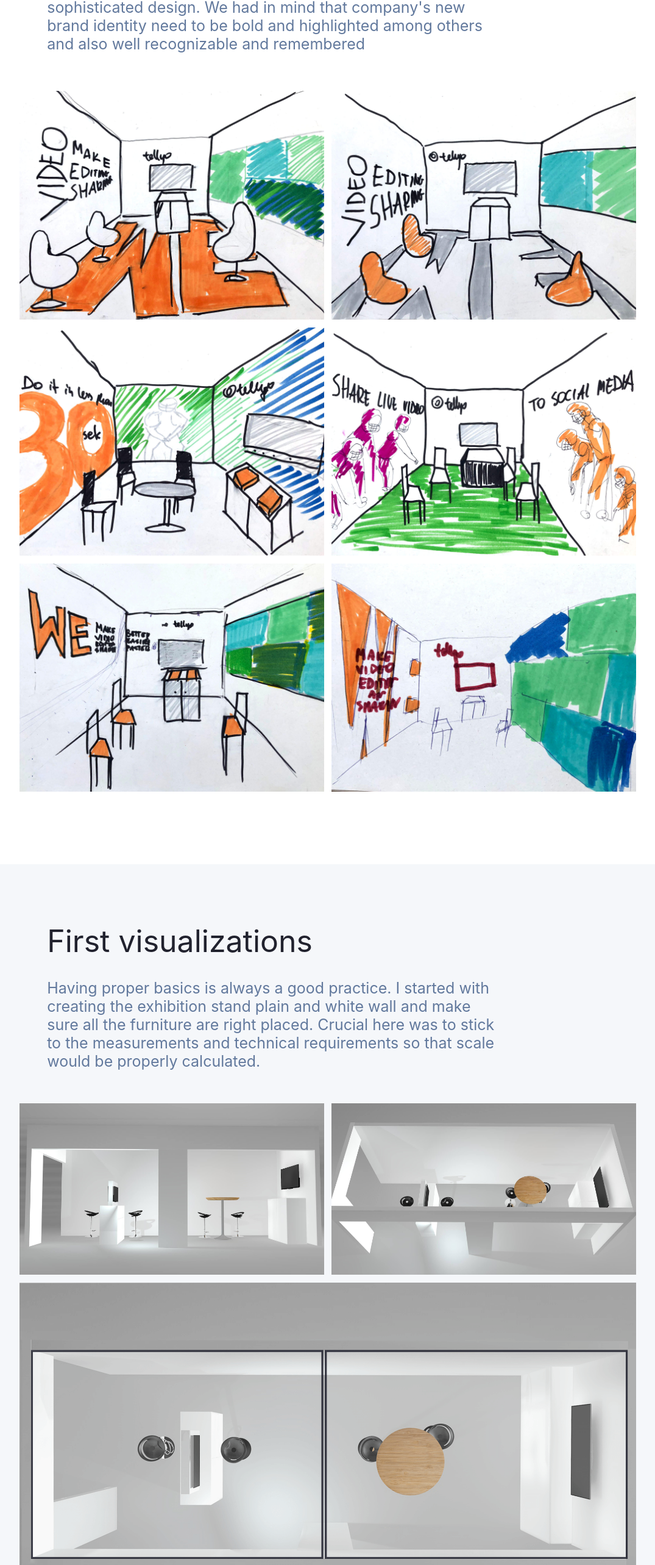
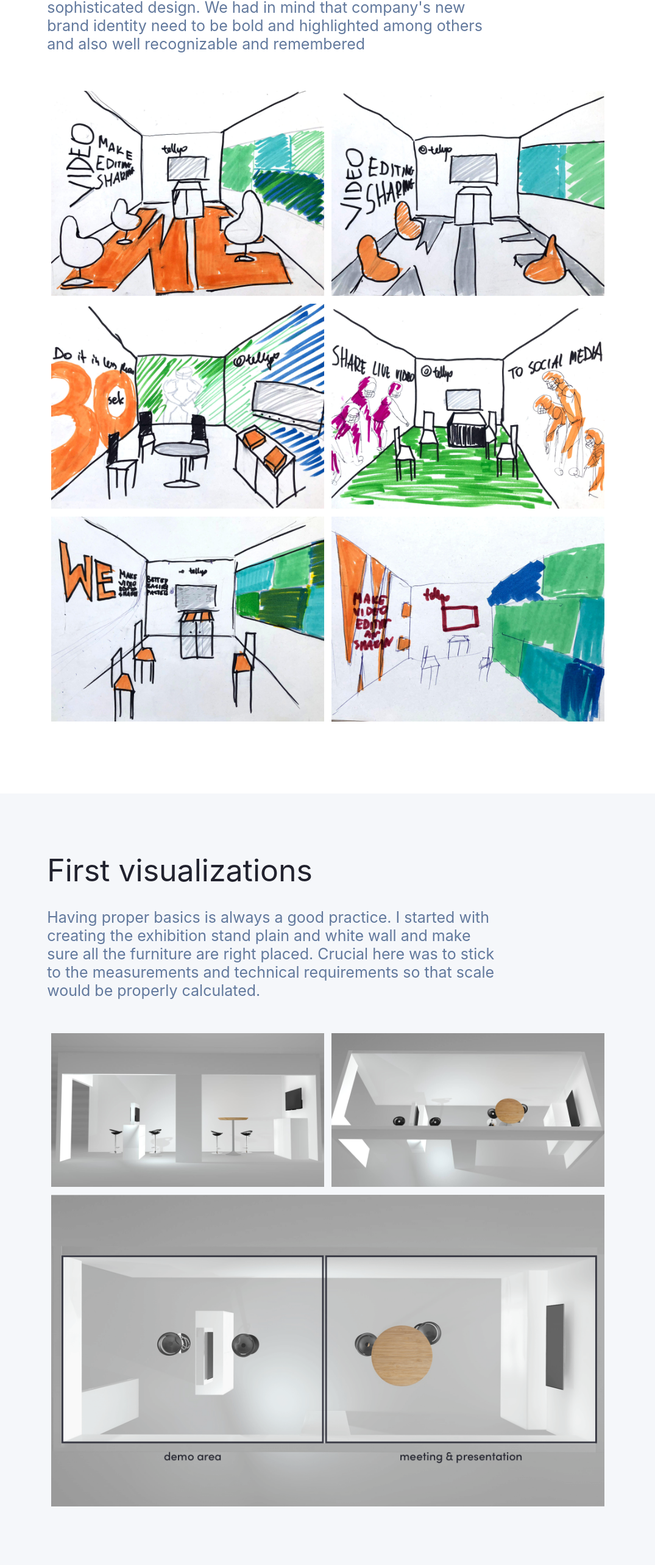
Before and after one commit to H5kamil/NataliaPortfolio, a React (Create React App) app: page /conference-stand in a window 1280 px wide. Shown: the part 4189-6755 px from the top of the page at 61% size, without its empty margins (102-1177 px from the left). Built offline with nearby package versions, Linux system fonts and the light colour scheme.

Commit message:
amendments to stand to QA

```diff
--- a/src/pages/Stand.js
+++ b/src/pages/Stand.js
@@ -154,7 +154,7 @@ class Stand extends Component {
                 <img src={require('../images-work/final_01a.jpg')} alt="darksite design"/>
               </div>
               <div className="st-video">
-              <video controls={true} autostart autoPlay src={Video} type="video/pm4"/>
+              <video controls={true} src={Video} type="video/pm4"/>
               </div>
           </section>
           <section className="st-first" id="st-print">
--- a/src/pages/Work.js
+++ b/src/pages/Work.js
@@ -128,13 +128,13 @@ class Work extends Component {
                 <div>Company brand in a large format design:
                   project of stand for International Broadcasting Conference. <br/>
                 Catching attention and building the brand awareness.</div>
-                <Link to='/tellyo-talent-mobile-app'>
+                <Link to='/conference-stand'>
                   <button>Read Case Study</button>
                 </Link>
               </div>
             </section>
           </div>
-          <Link className="work-item work-btn-light" to='/tellyo-talent-mobile-app'>
+          <Link className="work-item work-btn-light" to='/conference-stand'>
                   <button>Read Case Study</button>
           </Link>
           <div className="work-text-desktop work-dekstop-h1">Conference stand</div>
--- a/src/styles/Stand.css
+++ b/src/styles/Stand.css
@@ -187,6 +187,7 @@ section.st-second-sec div:nth-child(5) {
 .st-first div:nth-child(1) {
     font-size: 30px;
     color: #21222E;
+    padding: 0 8vw;
     padding-bottom: 4vh;
 }
 
@@ -423,7 +424,7 @@ section.st-second-sec div:nth-child(5) {
 
     .st-sketches {
         text-align: center;
-        padding: 0 10vw;
+        padding: 0 14vw;
         display: flex;
         flex-wrap: wrap;
     }
@@ -446,6 +447,7 @@ section.st-second-sec div:nth-child(5) {
         color: #21222E;
         padding-bottom: 4vh;
         padding-left: 14vw;
+        padding-right: 0;
     }
 
     .st-first div:nth-child(2) {
@@ -458,7 +460,7 @@ section.st-second-sec div:nth-child(5) {
     }
 
     .st-first-img {
-        padding: 0 10vw;
+        padding: 0 14vw;
         display: flex;
         flex-wrap: wrap;
     }
@@ -480,7 +482,7 @@ section.st-second-sec div:nth-child(5) {
     }
 
     .st-video video {
-        width: 79.4%;
+        width: 71.5%;
         height: auto;
         padding: 0 10vw;
     }
```
